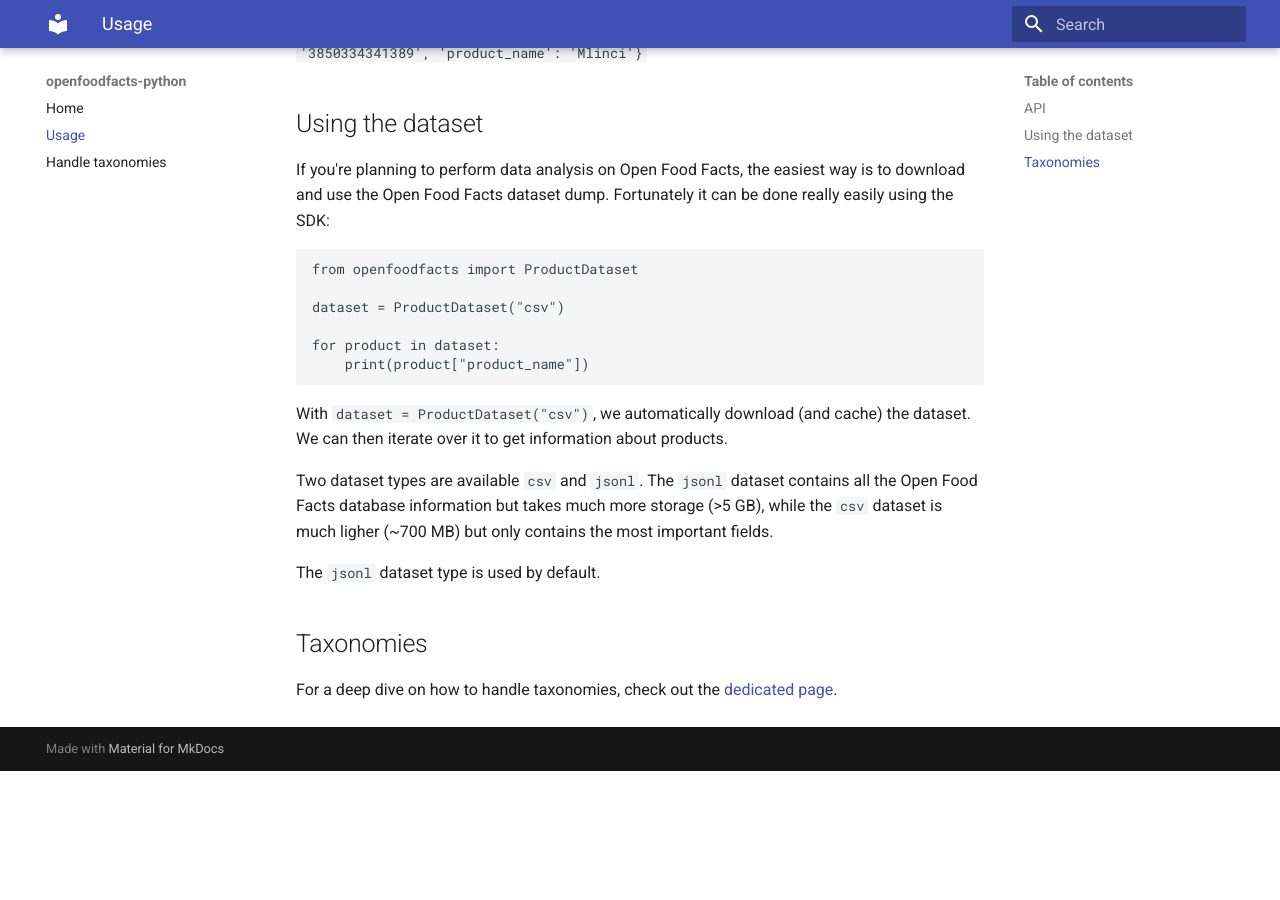
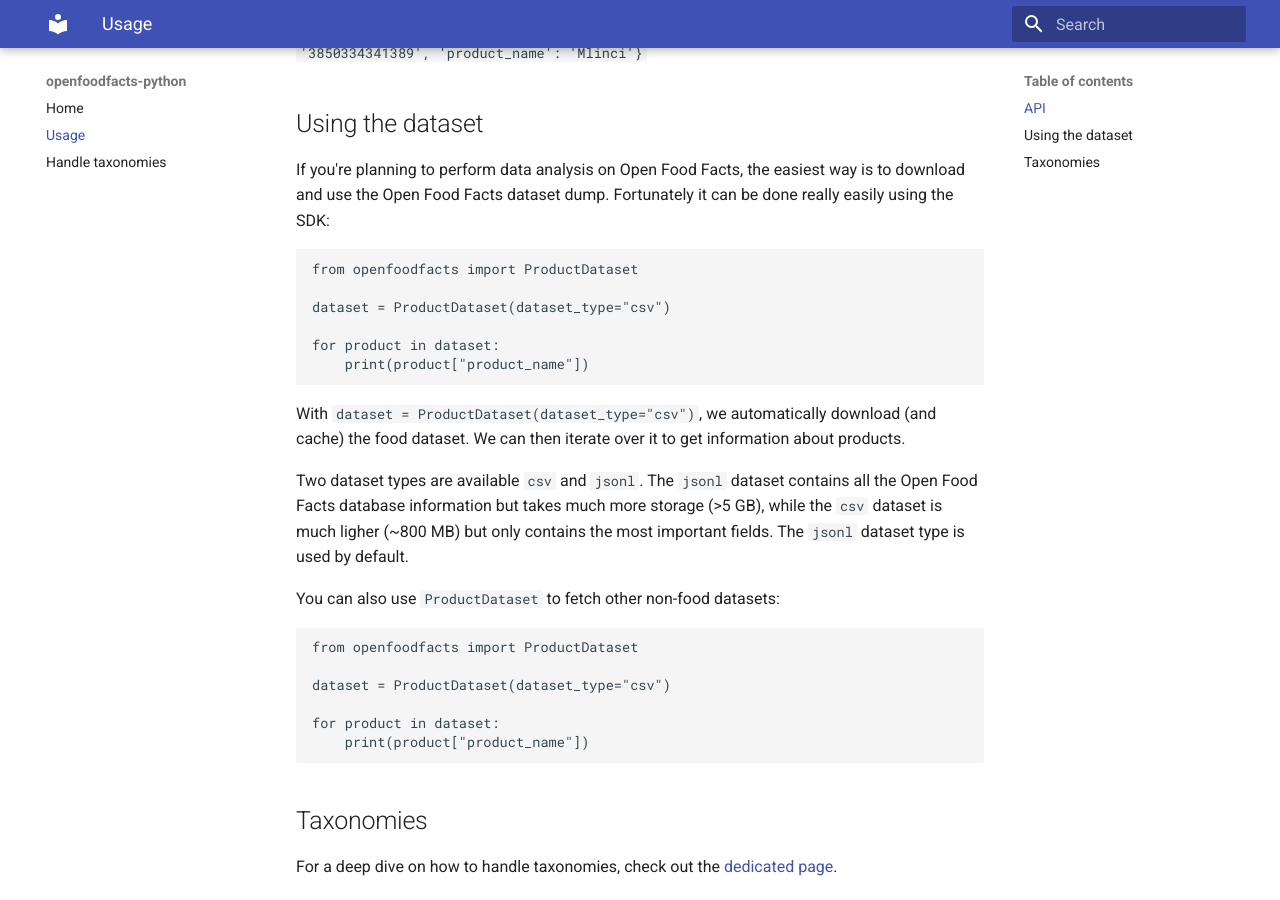
Before and after one commit to openfoodfacts/openfoodfacts-python, an MkDocs documentation site: the page built from docs/usage.md, in a window 1280 px wide and 900 px high, scrolled down 1320 px. Built offline with MkDocs 1.6.1 and Material for MkDocs 9.7.7, drawn with Linux system fonts in a browser that asks for light colours; before the commit the page ends 2091 px from its top, so only the background shows below that; some of the changed text lies outside the part shown.

Commit message:
Update documentation

````diff
--- a/docs/usage.md
+++ b/docs/usage.md
@@ -26,10 +26,9 @@
 
 - `username` and `password` are used to provide authentication (required for write requests)
 - `country` is used to specify the country, which is used by the API to return product specific to the country or to infer which language to use by default. `world` (all products) is the default value
-- `flavor`: the Open*Facts project you want to interact with: `off` (Open Food Facts, default), `obf` (Open Beauty Facts),...
+- `flavor`: the Open*Facts project you want to interact with: `off` (Open Food Facts, default), `obf` (Open Beauty Facts), `opff` (Open Pet Food Facts), `opf` (Open Products Facts)
 - `version`: API version (v2 is the default)
 - `environment`: either `org` for production environment (openfoodfacts.org) or `net` for staging (openfoodfacts.net)
-
 
 *Get information about a product*
 
@@ -57,24 +56,31 @@
 
 ## Using the dataset
 
-If you're planning to perform data analysis on Open Food Facts, the easiest way is to download and use the Open Food Facts dataset dump.
-Fortunately it can be done really easily using the SDK:
+If you're planning to perform data analysis on Open Food Facts, the easiest way is to download and use the Open Food Facts dataset dump. Fortunately it can be done really easily using the SDK:
 
 ```python
 from openfoodfacts import ProductDataset
 
-dataset = ProductDataset("csv")
+dataset = ProductDataset(dataset_type="csv")
 
 for product in dataset:
     print(product["product_name"])
 ```
 
-With `dataset = ProductDataset("csv")`, we automatically download (and cache) the dataset. We can then iterate over it to get information about products.
+With `dataset = ProductDataset(dataset_type="csv")`, we automatically download (and cache) the food dataset. We can then iterate over it to get information about products.
 
-Two dataset types are available `csv` and `jsonl`. The `jsonl` dataset contains all the Open Food Facts database information but takes much more storage (>5 GB), while the `csv` dataset is much ligher (~700 MB) but only contains the most important fields.
+Two dataset types are available `csv` and `jsonl`. The `jsonl` dataset contains all the Open Food Facts database information but takes much more storage (>5 GB), while the `csv` dataset is much ligher (~800 MB) but only contains the most important fields. The `jsonl` dataset type is used by default.
 
-The `jsonl` dataset type is used by default.
+You can also use `ProductDataset` to fetch other non-food datasets:
 
+```python
+from openfoodfacts import ProductDataset
+
+dataset = ProductDataset(dataset_type="csv")
+
+for product in dataset:
+    print(product["product_name"])
+```
 
 ## Taxonomies
 
````
